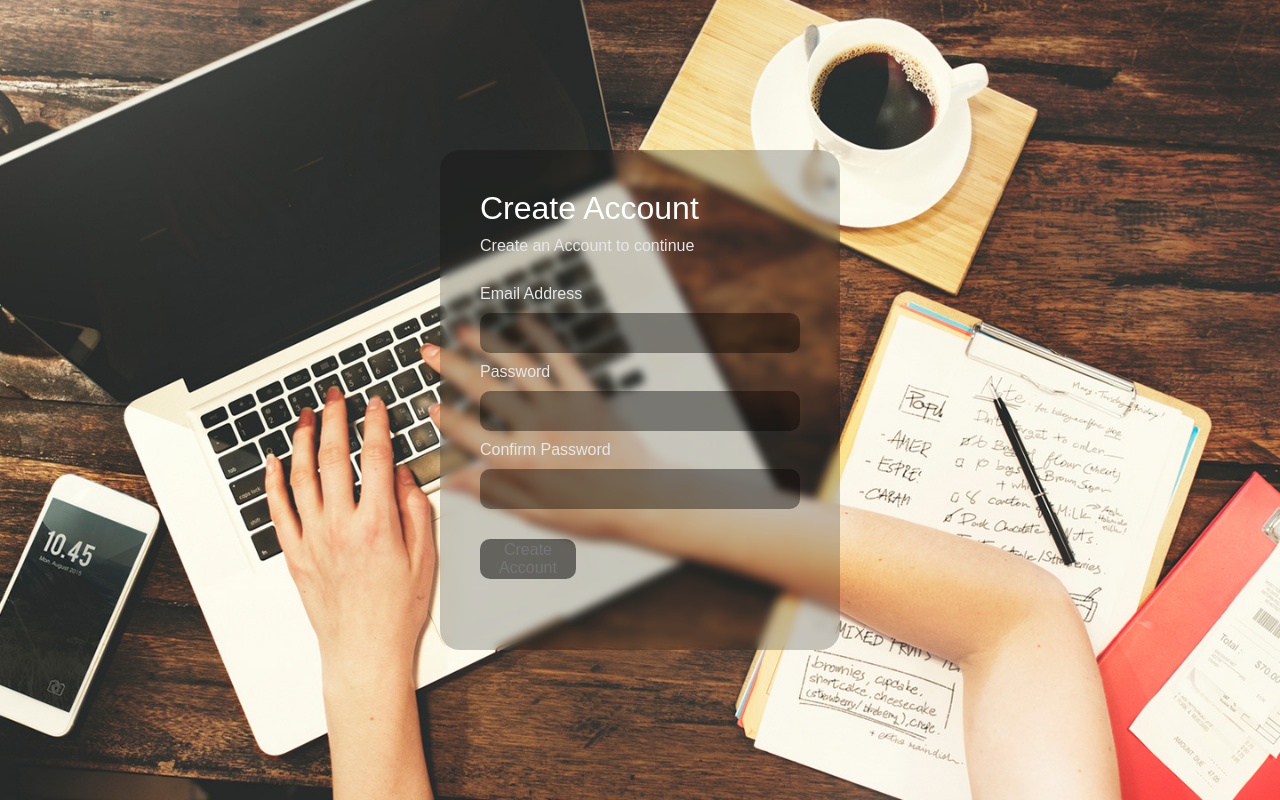
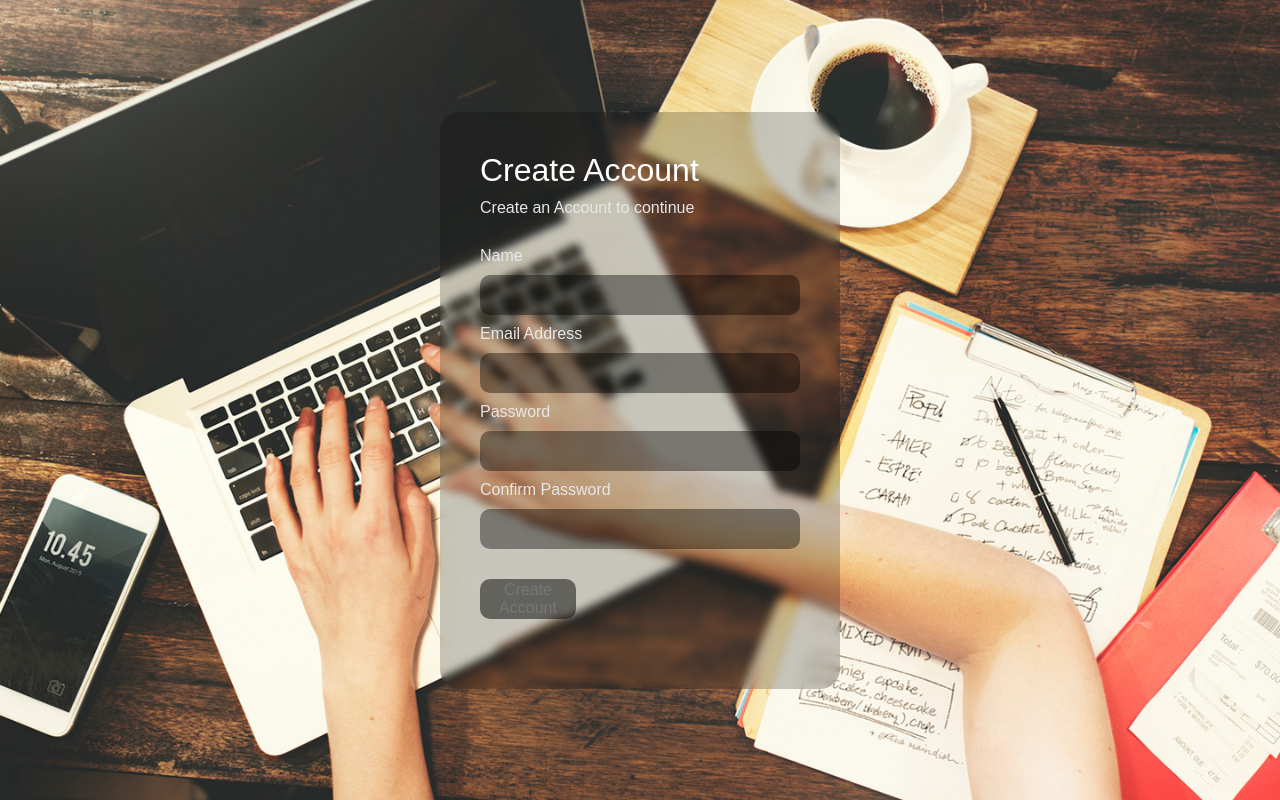
Before and after one commit to galvanitic/No-Pad, a React (Create React App) app in the folder front-end/: page /create-account in a window 1280 px wide. Built offline with nearby package versions, Linux system fonts and the light colour scheme.

Commit message:
Redesigned Login and Create Account management with local storage

```diff
--- a/front-end/src/Router.js
+++ b/front-end/src/Router.js
@@ -4,7 +4,13 @@ import LogIn from './components/LogIn';
 import CreateAccount from './components/CreateAccount'
 import Dashboard from './components/Dashboard';
 
-import { getUserByEmail, isUserPasswordCorrect } from './database/db_utils'
+// import { getUserByEmail, isUserPasswordCorrect } from './database/db_utils'
+
+import {
+  getUserByEmail,
+  isUserPasswordCorrect
+} from './utils/localStorageUtils'
+
 
 const Router = () => {
 
@@ -67,6 +73,7 @@ const Router = () => {
 
     // function only gets to this point if the user doesn't exist and the passwords match
     setIsAccountValid(true)
+    setIsAuthorized(true)
     // console.log("Account Valid")
 
   }, [setIsEmailUnvalid, setArePasswordsDifferent, setIsAccountValid])
@@ -87,6 +94,7 @@ const Router = () => {
           isAccountValid={isAccountValid}
           isEmailUnvalid={isEmailUnvalid}
           arePasswordsDifferent={arePasswordsDifferent}
+          isAuthorized={isAuthorized}
         />
       </Route>
       {!isAuthorized && <Redirect to="/login"/>}
--- a/front-end/src/components/CreateAccount.js
+++ b/front-end/src/components/CreateAccount.js
@@ -1,18 +1,28 @@
 import React, { useState, useEffect, useCallback } from 'react';
+import { Redirect } from 'react-router-dom'
 import '../style/style-create-account.css'
+import { insertNewUser } from '../utils/localStorageUtils'
 
 const CreateAccount = ({
   checkCreateAccount,
   isAccountValid,
   isEmailUnvalid,
-  arePasswordsDifferent
+  arePasswordsDifferent,
+  isAuthorized
 }) => {
 
   // now that we have the checkCreateAccount function, the email and password states can live here
+  const [name, setName] = useState("")
   const [email, setEmail] = useState("")
   const [password, setPassword] = useState("")
   const [confirmPassword, setConfirmPassword] = useState("")
   const [isInputFilled, setIsInputFilled] = useState(false)
+
+  const handleNameChange = (e) => {
+    const newName = e.target.value;
+
+    setName(newName);
+  }
 
   const handleEmailChange = (e) => {
     const newEmail = e.target.value;
@@ -40,19 +50,23 @@ const CreateAccount = ({
   }, [email, password, confirmPassword, isInputFilled, checkCreateAccount])
 
   useEffect(() => {
-    if(email === "" || password === "" || confirmPassword === ""){
+    if(name === "" || email === "" || password === "" || confirmPassword === ""){
       setIsInputFilled(false)
     } else {
       setIsInputFilled(true)
     }
-  }, [email, password, confirmPassword, setIsInputFilled])
+  }, [name, email, password, confirmPassword, setIsInputFilled])
 
   if(isAccountValid){
+    insertNewUser(name, email, password);
     console.log("Account Created")
     // Create a new entry in the database.json file, stored in server/database
     // Hash password
     // Authenticate user and redirect to dashboard with return <Redirect to="/dash"/>
+  }
 
+  if(isAuthorized){
+    return <Redirect to="/dash"/>
   }
 
   return(
@@ -62,6 +76,9 @@ const CreateAccount = ({
         <h4>Create an Account to continue</h4>
 
         <form>
+          <label htmlFor="name">Name</label>
+          <input type="text" id="name" name="user_name" value={name} onChange={handleNameChange}/>
+
           <label htmlFor="mail">Email Address</label>
           <input type="email" id="mail" name="user_email" value={email} onChange={handleEmailChange}/>
           {(isEmailUnvalid) && <div className="login-error-mess">Email is not Valid</div>}
```
